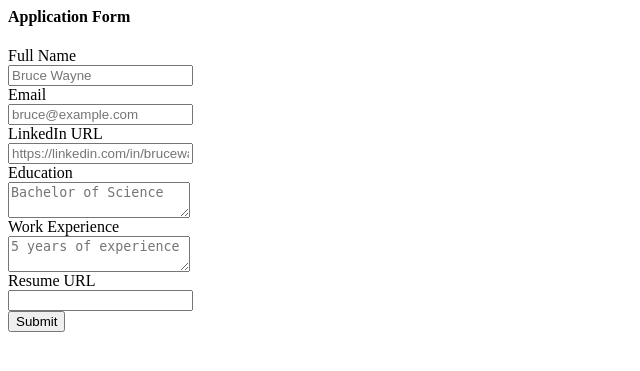
After one commit to medss19/flask-practice-v2, a Flask app: template templates/application_form.html in a window 1280 px wide. The commit adds this page. Shown: the top 371 px of the page, without its empty margins (0-640 px from the left). Run offline with Flask 3, Linux system fonts and the light colour scheme; the template is opened without the code that fills it, so the values that code supplies are empty.

Commit message:
Store  application in database

```diff
--- a/app.py
+++ b/app.py
@@ -1,5 +1,5 @@
-from flask import Flask, render_template, jsonify
-from database import load_jobs_from_db, load_job_from_db
+from flask import Flask, render_template, jsonify, request
+from database import load_jobs_from_db, load_job_from_db, add_application_to_db
 
 app = Flask(__name__)
 
@@ -20,7 +20,20 @@ def show_job(id):
   job = load_job_from_db(id)
   if not job:
     return "Not Found", 404
-  return render_template('jobpage.html', job=job, company_name = 'Jovian')
+  return render_template('jobpage.html',
+                         job=job,
+                         company_name = 'Jovian')
+
+@app.route("/job/<id>/apply", methods=['post'])
+def apply_to_job(id):
+  data = request.form
+  job = load_job_from_db(id)
+  add_application_to_db(id, data)
+
+  return render_template('application_submitted.html',
+                         application=data,
+                        company_name = 'Jovian',
+                        job = job)
 
 if __name__ == "__main__":
   app.run(host="0.0.0.0", port=5000, debug=True)
--- /dev/null
+++ b/templates/application_form.html
@@ -0,0 +1,34 @@
+<h4>Application Form</h4>
+<form action="/job/{{job['id']}}/apply" method="post">
+  <div class="mb-3">
+  <label> Full Name </label> <br>
+  <input type="text" name="full_name" placeholder="Bruce Wayne">
+    </div>
+
+  <div class="mb-3">
+  <label>Email</label> <br>
+  <input type="text" name="email" placeholder="bruce@example.com">
+    </div>
+
+  <div class="mb-3">
+    <label>LinkedIn URL</label> <br>
+    <input type="text" name="linkedin_url" placeholder="https://linkedin.com/in/brucewayne">
+  </div>
+
+  <div class="mb-3">
+    <label>Education</label> <br>
+    <textarea name="education" placeholder="Bachelor of Science"></textarea>
+  </div>
+
+  <div class="mb-3">
+    <label>Work Experience</label> <br>
+    <textarea name="work_experience" placeholder="5 years of experience"></textarea>
+  </div>
+
+  <div class="mb-3">
+    <label>Resume URL</label> <br>
+    <input type="text" name="resume_url">
+  </div>
+
+  <input type="submit">
+</form>
--- a/templates/jobpage.html
+++ b/templates/jobpage.html
@@ -29,6 +29,8 @@
       </ol>
       <h3>Salary</h3>
       <p>{{job.currency}}{{job.salary}}</p>
+
+      {% include 'application_form.html' %}
     </div>
     {%include 'footer.html'%}
   </body>
```
Also changed, not shown: database.py (+21 -0 lines), templates/application_submitted.html (added, +39 -0 lines).
